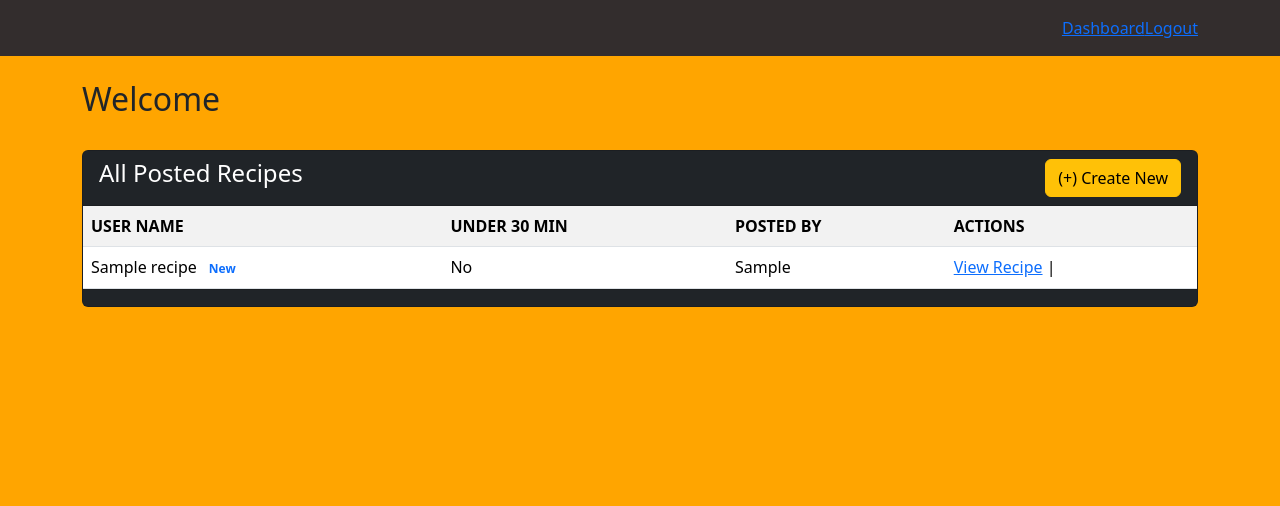
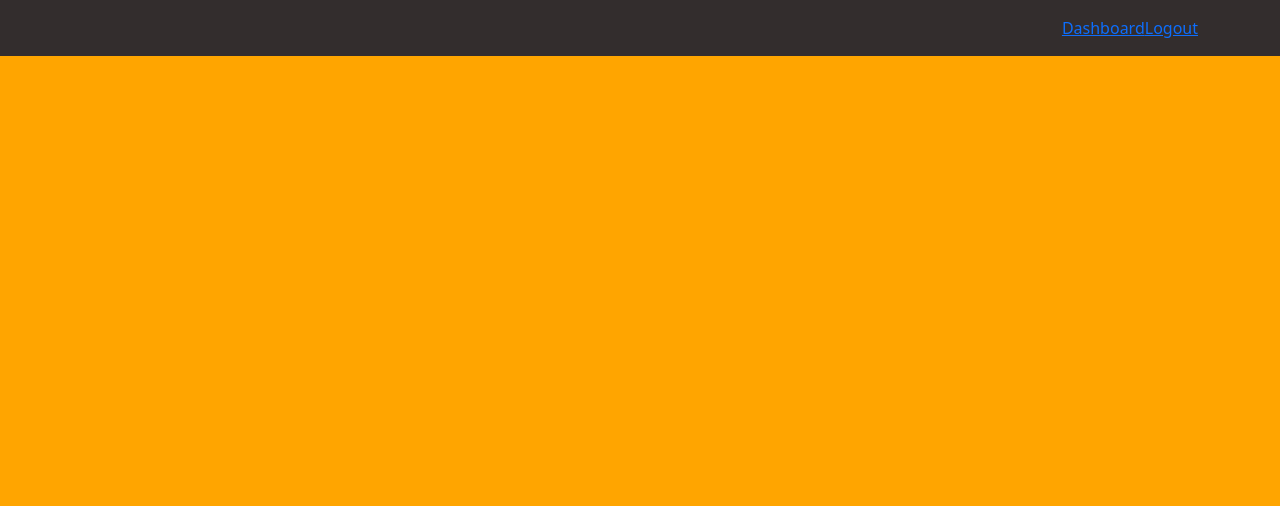
Before and after one commit to wynngreene/PROJ_PY_Bug_Catcher_Box, a Flask app: template MY_FLASK_Project/flask_app/templates/home.html in a window 1280 px wide. Shown: the top 506 px of the page. Run offline with Flask 3, Linux system fonts and the light colour scheme; the template is opened without the code that fills it: most values are stand-ins (such as "Sample title", 1, 10 or a date in 2020).

Commit message:
update home page display

```diff
--- a/MY_FLASK_Project/flask_app/templates/home.html
+++ b/MY_FLASK_Project/flask_app/templates/home.html
@@ -18,10 +18,10 @@
         </header>
 
     <main class="container">
-        <br>
-        <h2 class="">Welcome {{user.first_name}} {{user.last_name}}</h2>
-        <br>
-        <div class="card bg-dark">
+        <div class="gallery">
+        </div>
+
+        <!-- <div class="card bg-dark">
             <div class="card-header text-white d-flex justify-content-between">
                 <h4>All Posted Recipes</h4>
                 <a href="/recipes/new" class="btn btn-warning">(+) Create New</a>
@@ -57,9 +57,10 @@
                 </tr>
                 {% endfor %}
             </table>
-        <div class="card-footer text-white">
-        </div>
-        </div>
+
+            <div class="card-footer text-white">
+            </div>
+        </div> -->
     </main>
 
         <footer>
```
